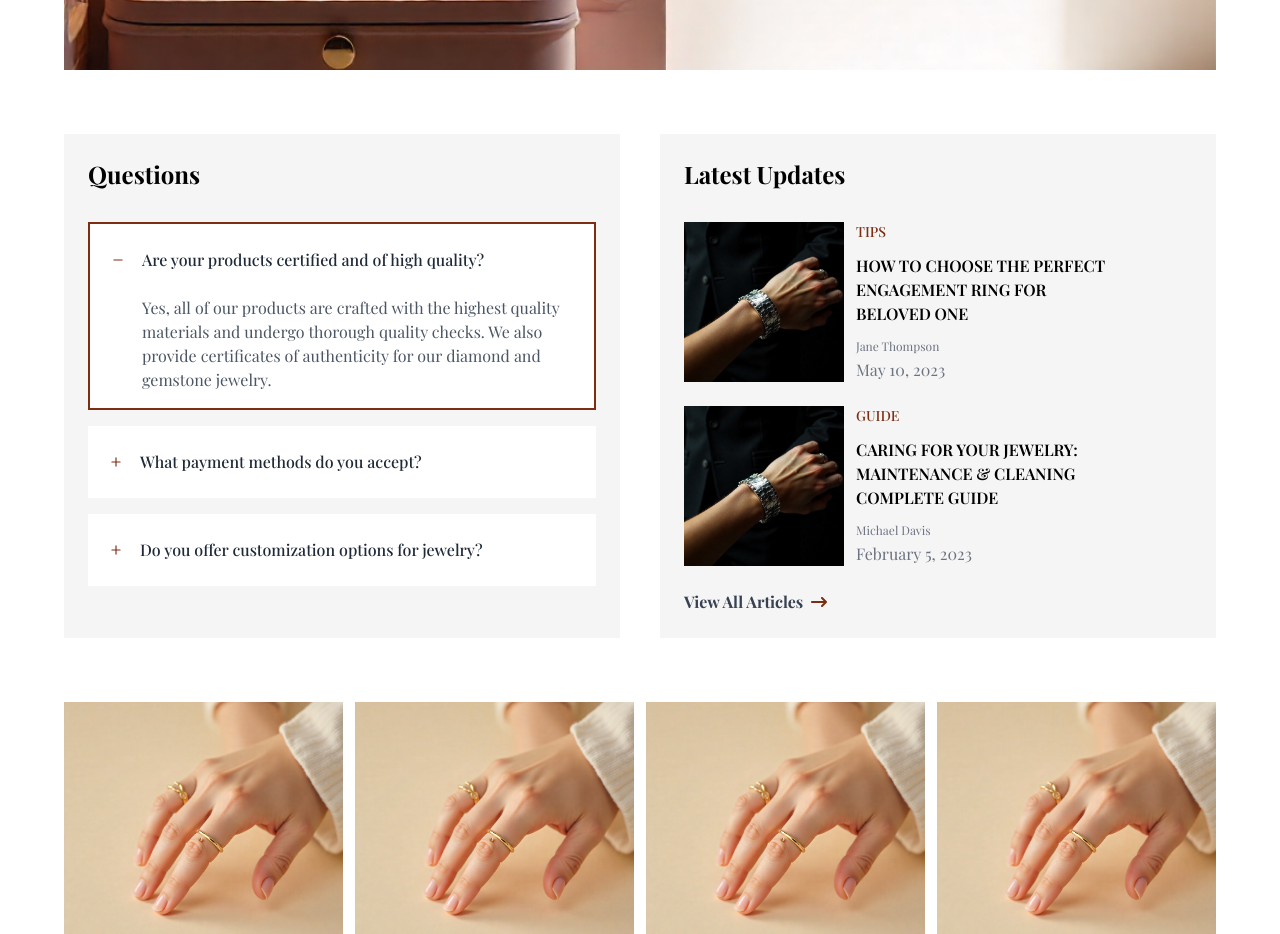
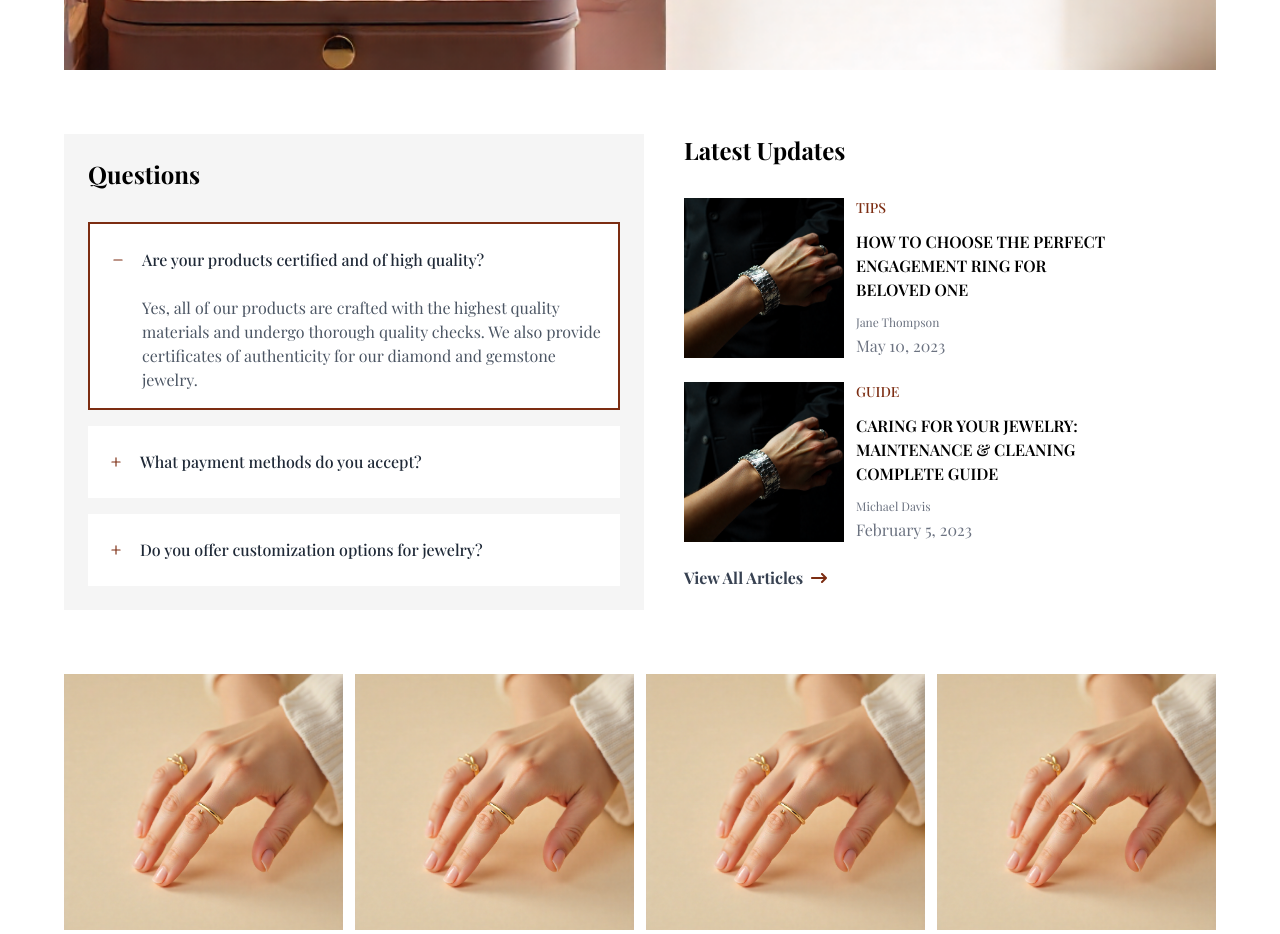
Before and after one commit to devifai-2026/Feaug_Ecomm_Client, a React (Vite) app: page / in a window 1280 px wide. Shown: the part 4940-5874 px from the top of the page. Built offline with nearby package versions, Linux system fonts and the light colour scheme; a web font is replaced by a local one.

Commit message:
remove the padding top from latest news

```diff
--- a/src/Component/Home/QuestionsUpdate.jsx
+++ b/src/Component/Home/QuestionsUpdate.jsx
@@ -76,7 +76,7 @@ const QuestionsUpdate = () => {
 
             {/* Latest Update Section */}
             <div
-                className='flex-1 bg-neutral-100 p-6 flex flex-col'
+                className='flex-1  flex flex-col'
                 data-aos="flip-right"
                 data-aos-delay="300"
             >
```
